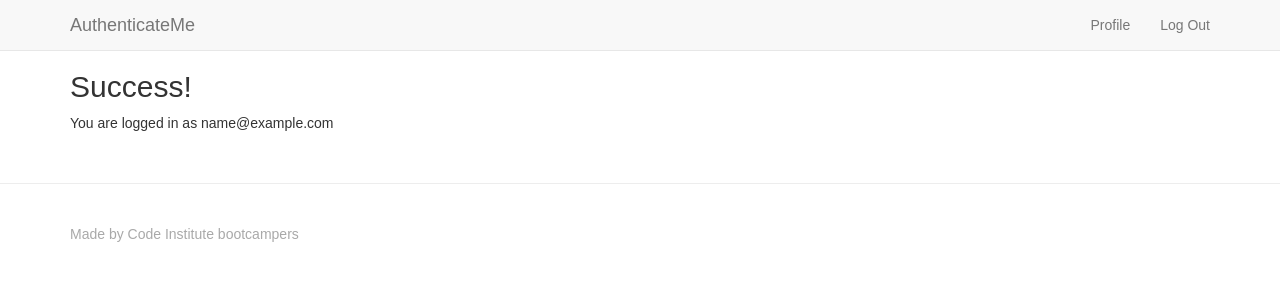
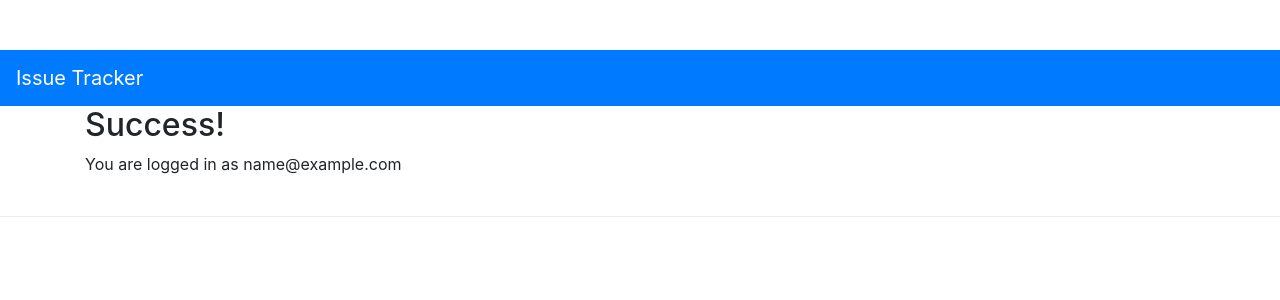
Before and after one commit to luisanegri/issue-tracker, a Django app: page /accounts/profile/ in a window 1280 px wide. Shown: the top 300 px of the page. Run offline with Django 3.2, Linux system fonts and the light colour scheme; the visitor is signed in with stand-in values (Sample User, id 1); some libraries are stand-ins or nearby versions.

Commit message:
edited navbar

```diff
--- a/templates/base.html
+++ b/templates/base.html
@@ -5,29 +5,26 @@
     <meta charset="UTF-8">
     <meta name="viewport" content="width=device-width, initial-scale=1.0">
     <meta http-equiv="X-UA-Compatible" content="ie=edge">
-    <title>AuthenticateMe</title>
-    <link rel="stylesheet" href="https://cdnjs.cloudflare.com/ajax/libs/bootswatch/3.3.7/cerulean/bootstrap.min.css">
+    <title>Issue Tracker</title>
     <link rel="stylesheet" href="{% static 'css/custom.css' %}">
-    <script src="https://cdnjs.cloudflare.com/ajax/libs/jquery/3.2.1/jquery.min.js"></script>
-    <script src="https://cdnjs.cloudflare.com/ajax/libs/twitter-bootstrap/3.3.7/js/bootstrap.min.js"></script>
+    <link rel="stylesheet" href="https://stackpath.bootstrapcdn.com/bootstrap/4.1.3/css/bootstrap.min.css">
 </head>
 <body>
-    <!-- Fixed masthead -->
-    <nav class="navbar navbar-masthead navbar-default navbar-fixed-top">
-        <div class="container">
-            <div class="navbar-header">
-                <button type="button" class="navbar-toggle collapsed" data-toggle="collapse" data-target="#navbar" aria-expanded="false" aria-controls="navbar">
-                    <span class="sr-only">Toggle navigation</span>
-                    <span class="icon-bar"></span>
-                    <span class="icon-bar"></span>
-                    <span class="icon-bar"></span>
+
+<nav class="navbar navbar-expand-md navbar navbar-dark bg-primary">
+      <a class="navbar-brand cb-brand" href="#">Issue Tracker</a>
+
+      <button class="navbar-toggler" type="button" data-toggle="collapse" data-target="#collapsibleNavbar">
+        <span class="navbar-toggler-icon"></span>
       </button>
-                <a class="navbar-brand" href="/">AuthenticateMe</a>
-            </div>
-            <div id="navbar" class="navbar-collapse collapse">
-                <ul class="nav navbar-nav navbar-right">
+
+      <div class="collapse navbar-collapse" id="collapsibleNavbar">
+        <ul class="navbar-nav ml-auto">
             {% if user.is_authenticated %}
-                        <li><a href="{% url 'profile' %}">Profile</a></li>
+                <li><a href="#">My Issues</a></li>
+                <li><a href="#">Add Issues</a></li>
+                <li><a href="#">Charts</a></li>
+                <li><a href="#">Cart</a></li>
                 <li><a href="{% url 'logout' %}">Log Out</a></li>
             {%  else %}
                 <li><a href="{% url 'register' %}">Register</a></li>
@@ -35,8 +32,8 @@
             {% endif %}
         </ul>
       </div>
-        </div>
     </nav>
+</header>
     {% if messages %}
         <div class="alert alert-success">
             <div class="messages">
@@ -50,9 +47,10 @@
         {% block content %} {% endblock %}
     </div>
     <footer>
-        <div class="container">
-            <p>Made by Code Institute bootcampers</p>
-        </div>
+
     </footer>
+<script src="https://code.jquery.com/jquery-3.3.1.slim.min.js"></script>
+<script src="https://cdnjs.cloudflare.com/ajax/libs/popper.js/1.14.3/umd/popper.min.js"></script>
+<script src="https://stackpath.bootstrapcdn.com/bootstrap/4.1.3/js/bootstrap.min.js"></script>
 </body>
 </html>
```
Lines whose indentation alone changed are shown as unchanged.
